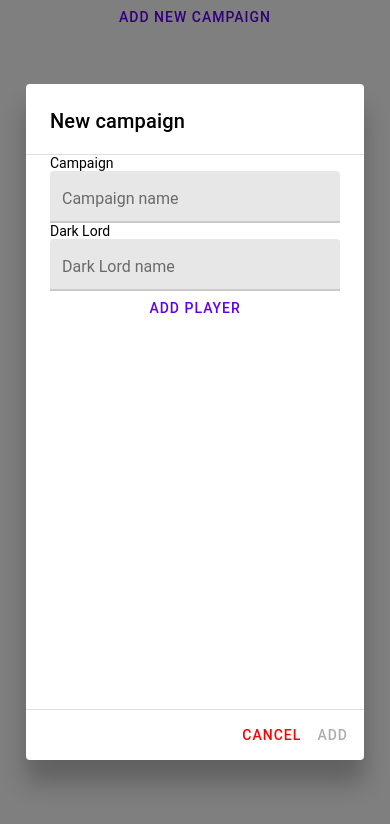
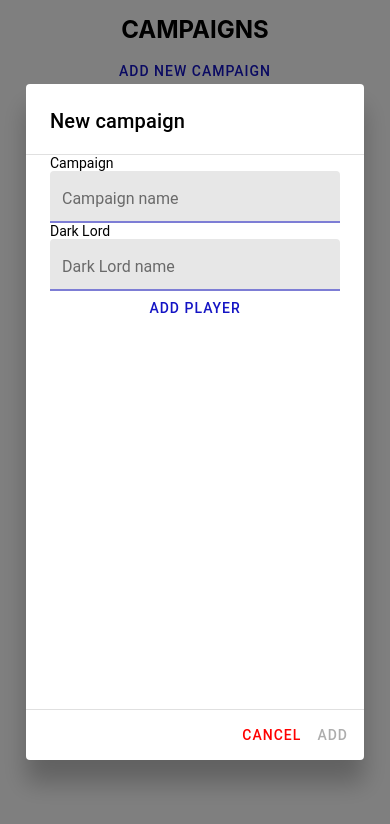
Before and after one commit to dmonzonis/descent-logbook, a React Native app: screen / in a window 390 px wide. Both pictures are taken after a click on the button "ADD NEW CAMPAIGN". Shown: the top 824 px of the page. Built offline with nearby package versions, Linux system fonts and the light colour scheme.

Commit message:
Style campaign selector page and text inputs

```diff
--- /dev/null
+++ b/src/colors.js
@@ -0,0 +1,5 @@
+const DARK_BLUE = "#1414c4";
+
+export {
+    DARK_BLUE
+}
--- a/src/components/CampaignSelector.js
+++ b/src/components/CampaignSelector.js
@@ -1,5 +1,5 @@
 import React, { useState } from 'react';
-import { View, Text } from 'react-native';
+import { View, Text, StyleSheet, ScrollView } from 'react-native';
 import { Button } from 'react-native-paper';
 import 'react-native-get-random-values';
 import { v4 as uuidv4 } from 'uuid';
@@ -8,11 +8,11 @@ import {
     retrieveCampaign,
     retrieveSummaries,
     storeNewCampaignSummary,
-    updateCampaignSummary,
     deleteCampaign
 } from "../storage.js"
 import Campaign from "./Campaign";
 import DialogNewCampaign from "./Dialogs/DialogNewCampaign";
+import { DARK_BLUE } from "../colors";
 
 
 export default function CampaignSelector() {
@@ -61,7 +61,7 @@ export default function CampaignSelector() {
 
     if (!loadedCampaign) {
         return (
-            <View>
+            <ScrollView style={styles.root}>
                 <DialogNewCampaign
                     visible={createCampaignModalVisible}
                     existingNames={summaries && summaries.map(summary => summary.name)}
@@ -69,11 +69,29 @@ export default function CampaignSelector() {
                     onClose={() => setCreateCampaignModalVisible(false)}
                 />
 
+                <Text style={styles.title}>
+                    CAMPAIGNS
+                </Text>
+
                 {summaries && summaries.map(summary => {
-                    return <Button key={summary.uid} onPress={() => loadCampaign(summary.uid)}>{summary.name}</Button>
+                    return (
+                        <Button
+                            key={summary.uid}
+                            style={styles.campaignSummary}
+                            color={DARK_BLUE}
+                            labelStyle={styles.summaryText}
+                            onPress={() => loadCampaign(summary.uid)}>
+                            {summary.name}
+                        </Button>
+                    );
                 })}
-                <Button onPress={() => setCreateCampaignModalVisible(true)}>Add new campaign</Button>
-            </View>
+                <Button
+                onPress={() => setCreateCampaignModalVisible(true)}
+                color={DARK_BLUE}
+                >
+                    Add new campaign
+                    </Button>
+            </ScrollView>
         );
     }
 
@@ -84,3 +102,24 @@ export default function CampaignSelector() {
         />
     );
 }
+
+const styles = StyleSheet.create({
+    root: {
+        padding: 5,
+    },
+    campaignSummary: {
+        borderColor: "black",
+        borderRadius: 5,
+        borderWidth: 2,
+        marginVertical: 10,
+    },
+    summaryText: {
+        color: "black"
+    },
+    title: {
+        marginVertical: 10,
+        alignSelf: "center",
+        fontWeight: "bold",
+        fontSize: 24,
+    }
+});
--- a/src/components/Dialogs/DialogAddItem.js
+++ b/src/components/Dialogs/DialogAddItem.js
@@ -1,5 +1,6 @@
 import React, { useState } from 'react';
-import { Button, TextInput, Dialog, Portal } from 'react-native-paper';
+import { Button, Dialog, Portal } from 'react-native-paper';
+import TextInput from "../TextInput";
 
 export default function DialogAddItem(props) {
     const [itemName, setItemName] = useState("");
--- a/src/components/Dialogs/DialogNewCampaign.js
+++ b/src/components/Dialogs/DialogNewCampaign.js
@@ -1,6 +1,8 @@
 import React, { useState } from 'react';
 import { View, ScrollView, StyleSheet } from 'react-native';
-import { Button, Text, TextInput, Dialog, Portal } from 'react-native-paper';
+import { Button, Text, Dialog, Portal } from 'react-native-paper';
+import TextInput from "../TextInput";
+import { DARK_BLUE } from "../../colors";
 
 export default function DialogNewCampaign(props) {
     const [name, setName] = useState("");
@@ -145,7 +147,7 @@ export default function DialogNewCampaign(props) {
                         })}
 
                         {heros.length < 4 &&
-                            <Button onPress={() => addHero()}>Add player</Button>
+                            <Button color={DARK_BLUE} onPress={() => addHero()}>Add player</Button>
                         }
                     </ScrollView>
                 </Dialog.ScrollArea>
@@ -153,6 +155,7 @@ export default function DialogNewCampaign(props) {
                     <Button color="red" onPress={onClose}>Cancel</Button>
                     <Button
                         disabled={isThereMissingData()}
+                        color={DARK_BLUE}
                         onPress={() => {
                             const data = completeData();
                             props.onCreate(name, data);
@@ -169,7 +172,6 @@ export default function DialogNewCampaign(props) {
 
 const styles = StyleSheet.create({
     formRoot: {
-        // flex: 1,
         backgroundColor: "white",
         height: "80%"
     },
--- /dev/null
+++ b/src/components/TextInput.js
@@ -0,0 +1,17 @@
+import React from 'react';
+import { TextInput as TextInputPaper } from 'react-native-paper';
+import { DARK_BLUE } from "../colors";
+
+export default function TextInput(props) {
+    return (
+        <TextInputPaper
+            label={props.label}
+            value={props.value}
+            style={props.style}
+            dense={props.dense || false}
+            selectionColor={DARK_BLUE}
+            underlineColor={DARK_BLUE}
+            onChangeText={props.onChangeText}
+        />
+    );
+}
```
